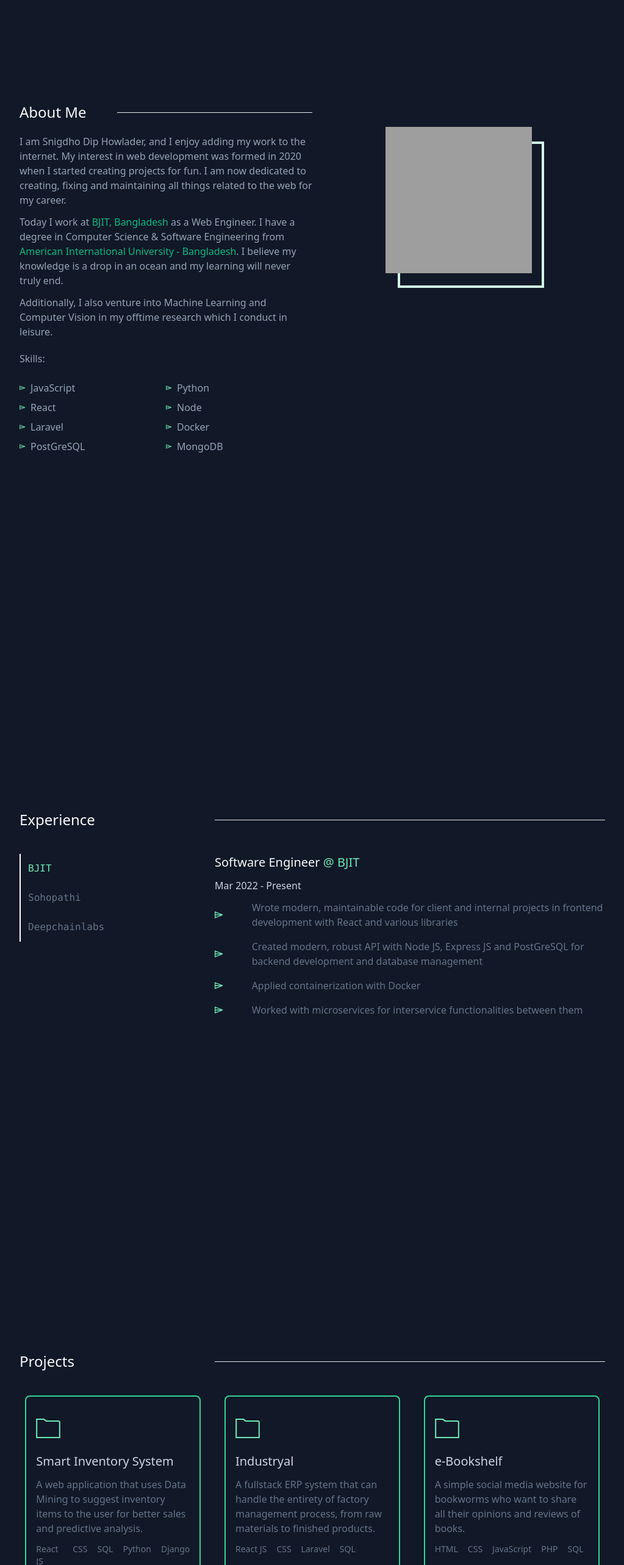
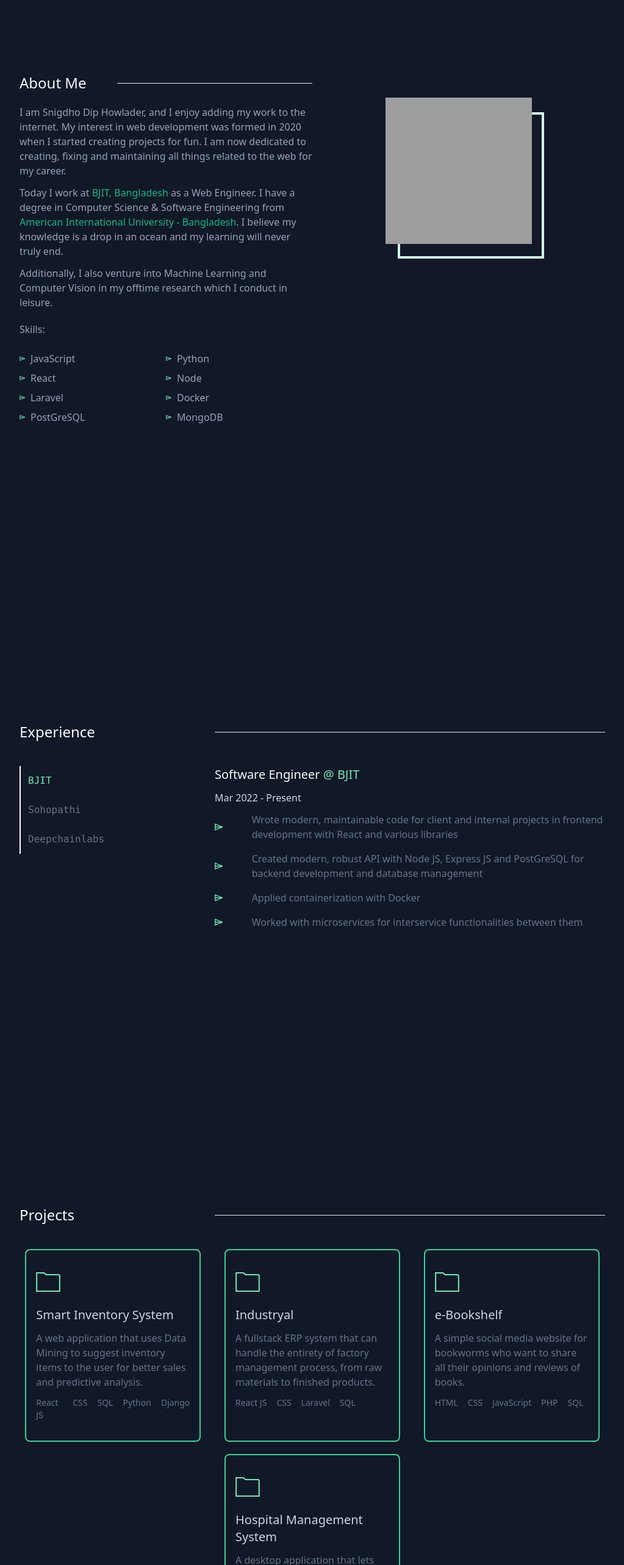
Before and after one commit to snigdho611/snigdho611.dev, a Next.js app: page / in a window 1280 px wide. Shown: the part 900-3466 px from the top of the page at 61% size, without its empty margins (128-1151 px from the left). Built offline with nearby package versions, Linux system fonts and the light colour scheme; grey boxes are pictures that could not be loaded.

Commit message:
Updated portfolio website

```diff
--- a/src/components/About/index.tsx
+++ b/src/components/About/index.tsx
@@ -25,7 +25,7 @@ const About = () => {
       whileInView={{ y: 0, opacity: 1 }}
       initial={{ y: -100, opacity: 0 }}
       transition={{ duration: 1, repeat: 0 }}
-      className="flex flex-col lg:flex-row my-72 w-3/4 mx-auto font-sans"
+      className="flex flex-col lg:flex-row my-60 w-3/4 mx-auto font-sans"
     >
       <div className="flex flex-col w-full lg:w-1/2 items-center text-slate-400">
         <div className="flex flex-col gap-5">
--- a/src/components/Contact/index.tsx
+++ b/src/components/Contact/index.tsx
@@ -9,7 +9,7 @@ const Contact = () => {
       whileInView={{ y: 0, opacity: 1 }}
       initial={{ y: -100, opacity: 0 }}
       transition={{ duration: 1 }}
-      className="w-3/4 mx-auto my-72 h-72 font-sans text-slate-300"
+      className="w-3/4 mx-auto my-60 h-72 font-sans text-slate-300"
     >
       <div className="flex items-center justify-between w-full my-10">
         <span className="w-1/3 text-2xl text-slate-50">Contact Me</span>
@@ -20,7 +20,7 @@ const Contact = () => {
           If you would like to get in touch for any types of query, please opt for any of the means
           below:
         </div>
-        <div className="flex w-full flex-col sm:flex-row justify-between">
+        <div className="flex w-full flex-col sm:flex-row justify-between sm:gap-4 gap-10">
           <motion.div whileHover={{ y: -7.5 }}>
             <Link passHref href={"mailto:snigdho.howlader@gmail.com"}>
               <a href="">
--- a/src/components/Experience/index.tsx
+++ b/src/components/Experience/index.tsx
@@ -50,7 +50,7 @@ const Experience: React.FC = () => {
       whileInView={{ y: 0, opacity: 1 }}
       initial={{ y: -100, opacity: 0 }}
       transition={{ duration: 1 }}
-      className="w-3/4 mx-auto my-72 h-72 font-sans"
+      className="w-3/4 mx-auto my-60 h-72 font-sans"
     >
       <div className="flex items-center justify-between w-full my-10">
         <span className="w-1/3 text-2xl text-slate-50">Experience</span>
--- a/src/components/Footer/index.tsx
+++ b/src/components/Footer/index.tsx
@@ -3,7 +3,7 @@ import React from "react";
 
 const Footer = () => {
   return (
-    <div className="w-full justify-end gap-3 sm:flex hidden text-sm">
+    <div className="w-full justify-end gap-3 flex text-sm">
       <div className="text-slate-300">Developed by: </div>
       <Link href="https://www.github.com/snigdho611">
         <a className="text-emerald-300 hover:text-emerald-100 transition-colors " href="">
--- a/src/components/Projects/index.tsx
+++ b/src/components/Projects/index.tsx
@@ -43,7 +43,7 @@ const Projects = () => {
       whileInView={{ y: 0, opacity: 1 }}
       initial={{ y: -100, opacity: 0 }}
       transition={{ duration: 1 }}
-      className="w-3/4 mx-auto my-[600px] sm:my-72 h-fit flex flex-wrap gap-5"
+      className="w-3/4 mx-auto my-60 h-fit flex flex-wrap gap-5"
     >
       <div className="flex items-center justify-between w-full my-5">
         <span className="w-1/3 text-2xl text-slate-50">Projects</span>
```
